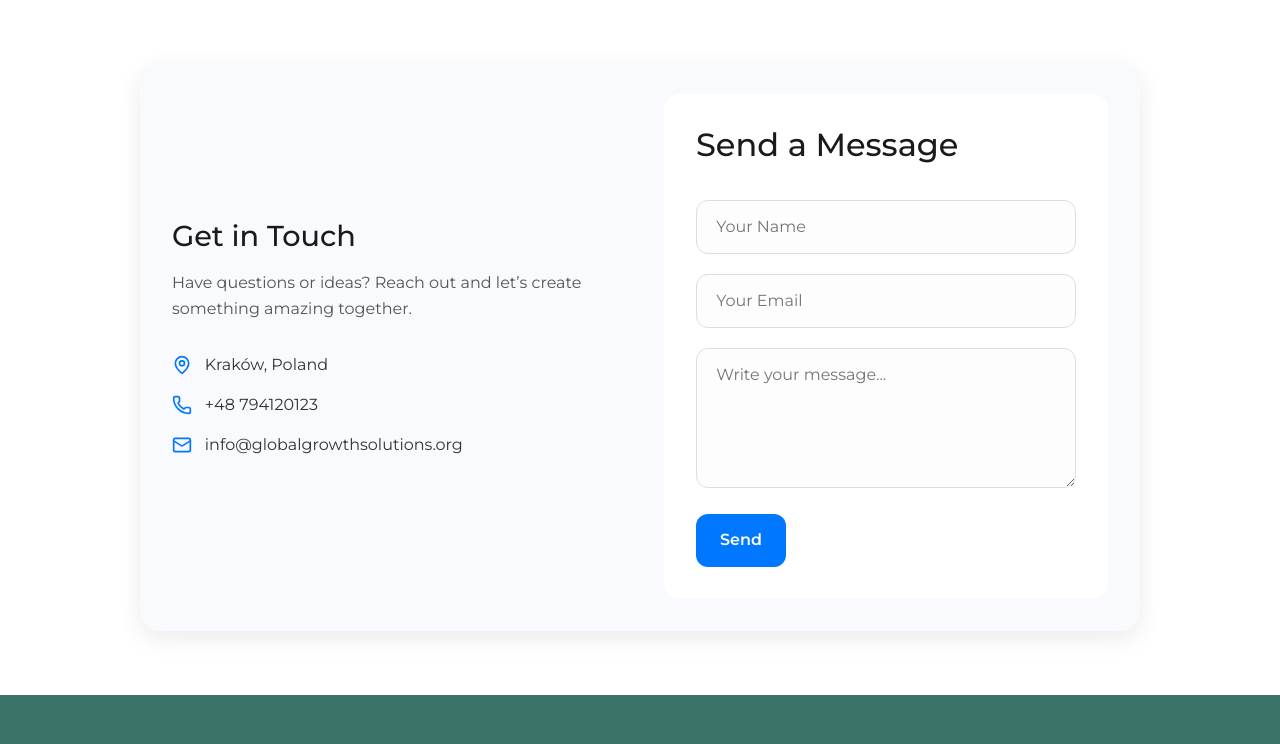
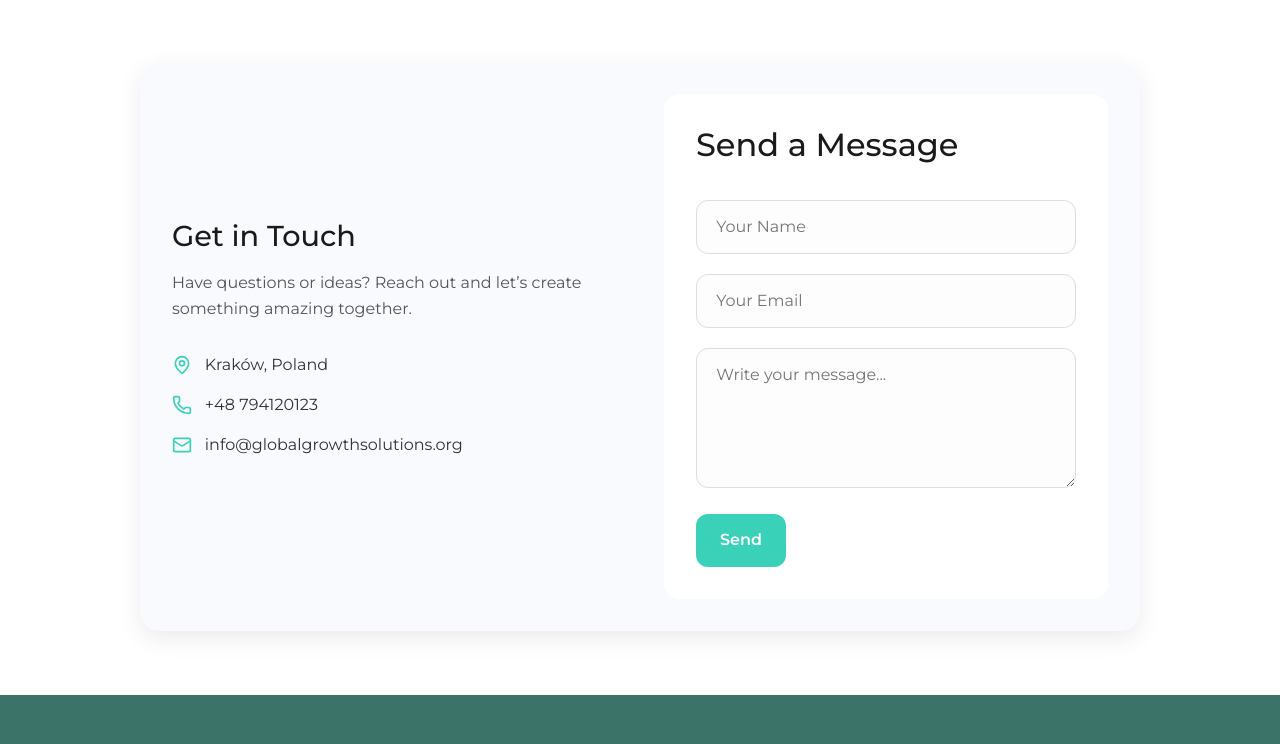
Before and after one commit to tycoonkabuzi/connsultanceWebsite, a React (Vite) app: page /contact in a window 1280 px wide. Shown: the part 461-1205 px from the top of the page. Built offline with nearby package versions, Linux system fonts and the light colour scheme.

Commit message:
updated with my color now

```diff
--- a/src/App.css
+++ b/src/App.css
@@ -810,7 +810,7 @@
 }
 
 .info-item svg {
-  color: #0077ff;
+  color: #39d1b8; /* changed to your green */
 }
 
 .contact-form {
@@ -840,7 +840,7 @@
 
 .form-group input:focus,
 .form-group textarea:focus {
-  border-color: #0077ff;
+  border-color: #39d1b8; /* changed to your green */
   outline: none;
 }
 
@@ -852,7 +852,7 @@
 .btn-submit {
   align-self: flex-start;
   padding: 0.9rem 1.5rem;
-  background: #0077ff;
+  background: #39d1b8; /* changed to your green */
   color: #fff;
   font-size: 1rem;
   border: none;
@@ -863,7 +863,7 @@
 }
 
 .btn-submit:hover {
-  background: #005fcc;
+  background: #2fa891; /* darker green on hover */
 }
 
 /*---------------------- Clients Page ----------------*/
```
